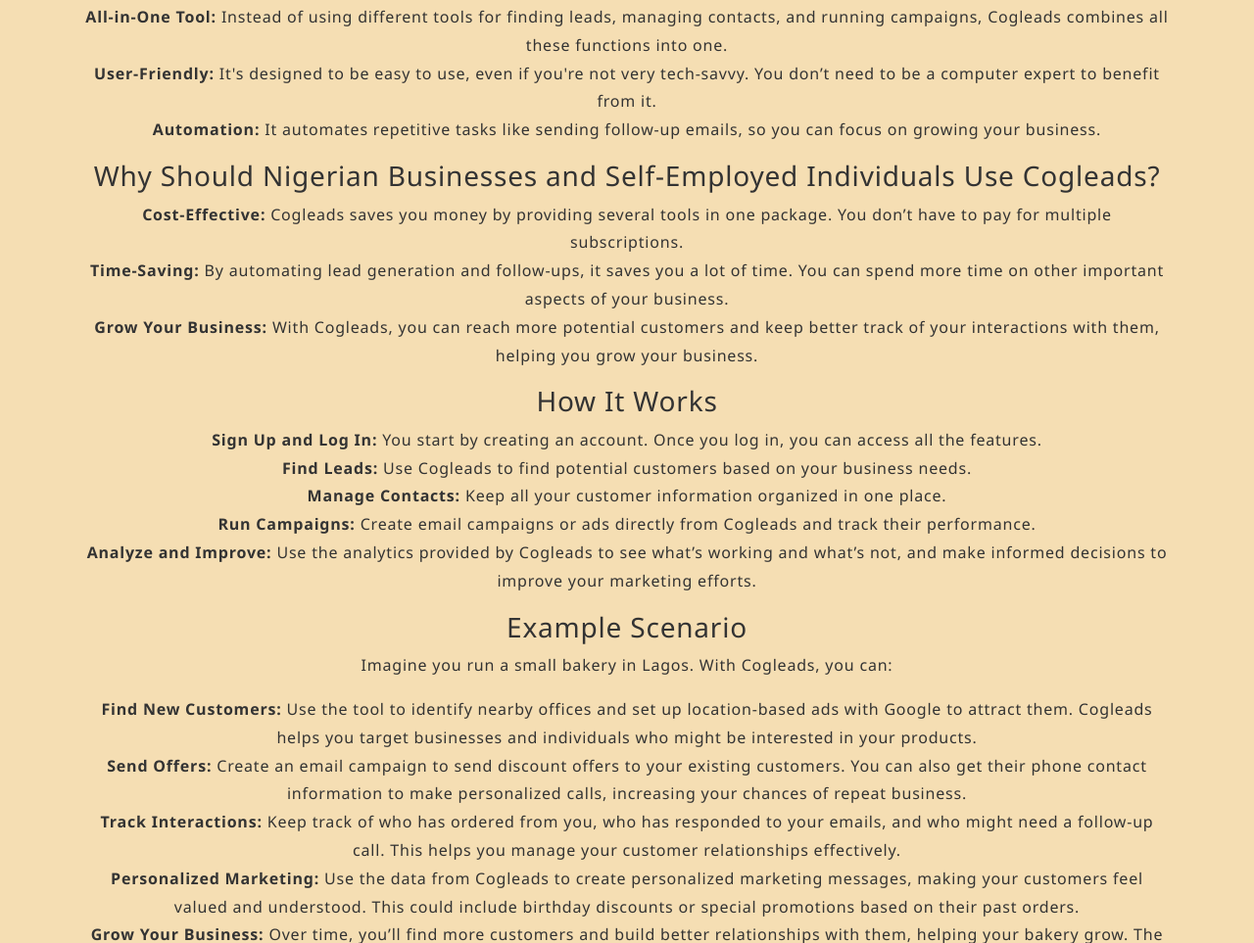
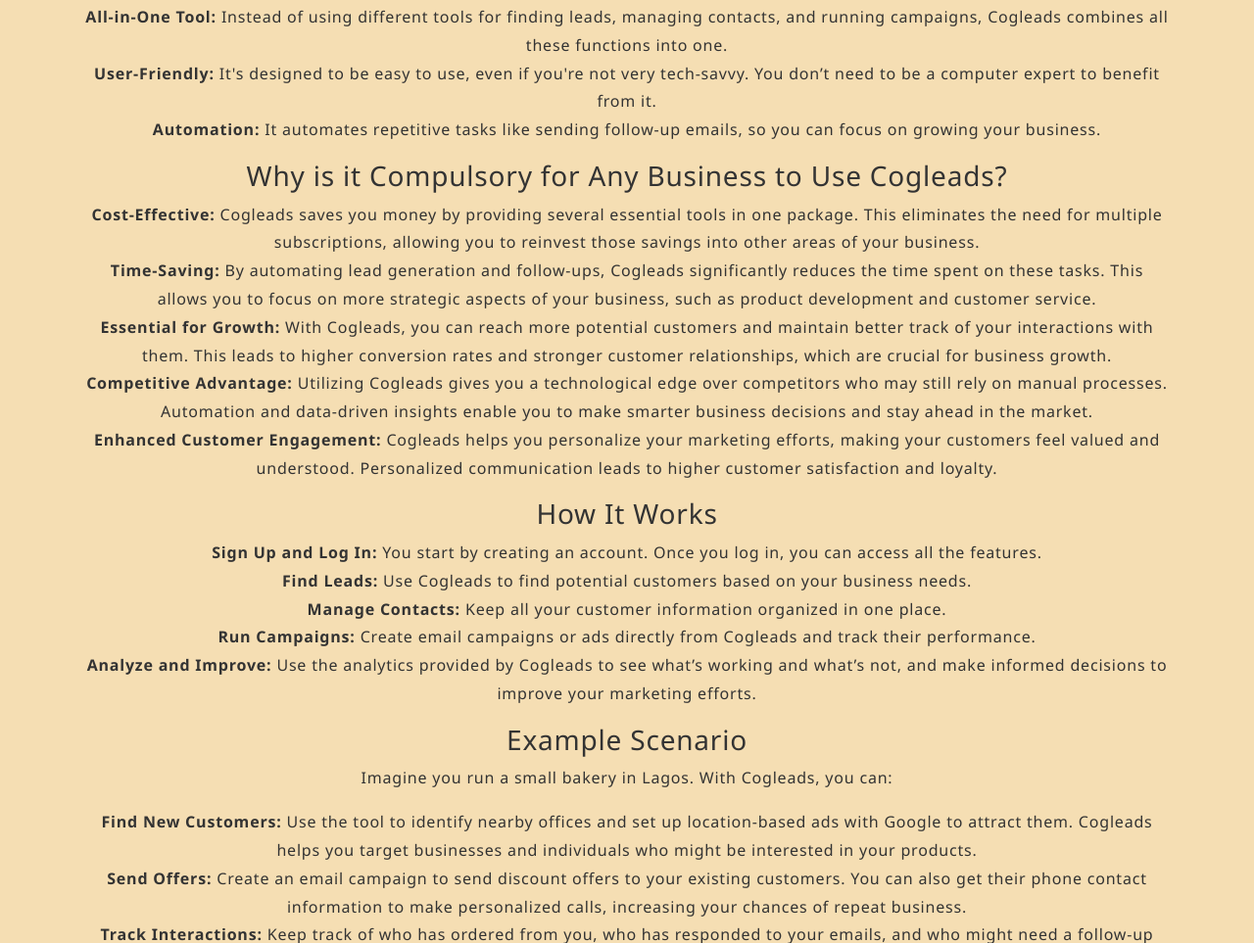
Before and after one commit to atomdbc/fintella_page, a website: page public/about.html in a window 1280 px wide. Shown: the part 987-1950 px from the top of the page at 98% size. Drawn offline with nearby package versions, Linux system fonts and the light colour scheme.

Commit message:
added about page

```diff
--- a/public/about.html
+++ b/public/about.html
@@ -116,11 +116,13 @@
                     </ul>
                 </div>
                 <div class="col-md-12">
-                    <h3>Why Should Nigerian Businesses and Self-Employed Individuals Use Cogleads?</h3>
+                    <h3>Why is it Compulsory for Any Business to Use Cogleads?</h3>
                     <ul>
-                        <li><strong>Cost-Effective:</strong> Cogleads saves you money by providing several tools in one package. You don’t have to pay for multiple subscriptions.</li>
-                        <li><strong>Time-Saving:</strong> By automating lead generation and follow-ups, it saves you a lot of time. You can spend more time on other important aspects of your business.</li>
-                        <li><strong>Grow Your Business:</strong> With Cogleads, you can reach more potential customers and keep better track of your interactions with them, helping you grow your business.</li>
+                        <li><strong>Cost-Effective:</strong> Cogleads saves you money by providing several essential tools in one package. This eliminates the need for multiple subscriptions, allowing you to reinvest those savings into other areas of your business.</li>
+                        <li><strong>Time-Saving:</strong> By automating lead generation and follow-ups, Cogleads significantly reduces the time spent on these tasks. This allows you to focus on more strategic aspects of your business, such as product development and customer service.</li>
+                        <li><strong>Essential for Growth:</strong> With Cogleads, you can reach more potential customers and maintain better track of your interactions with them. This leads to higher conversion rates and stronger customer relationships, which are crucial for business growth.</li>
+                        <li><strong>Competitive Advantage:</strong> Utilizing Cogleads gives you a technological edge over competitors who may still rely on manual processes. Automation and data-driven insights enable you to make smarter business decisions and stay ahead in the market.</li>
+                        <li><strong>Enhanced Customer Engagement:</strong> Cogleads helps you personalize your marketing efforts, making your customers feel valued and understood. Personalized communication leads to higher customer satisfaction and loyalty.</li>
                     </ul>
                 </div>
                 <div class="col-md-12">
```
